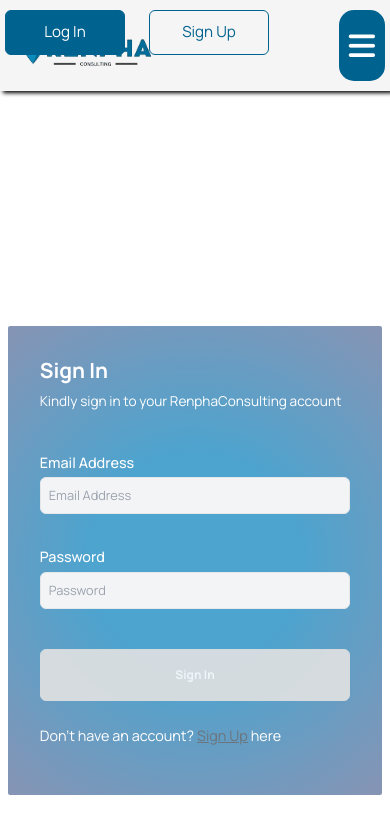
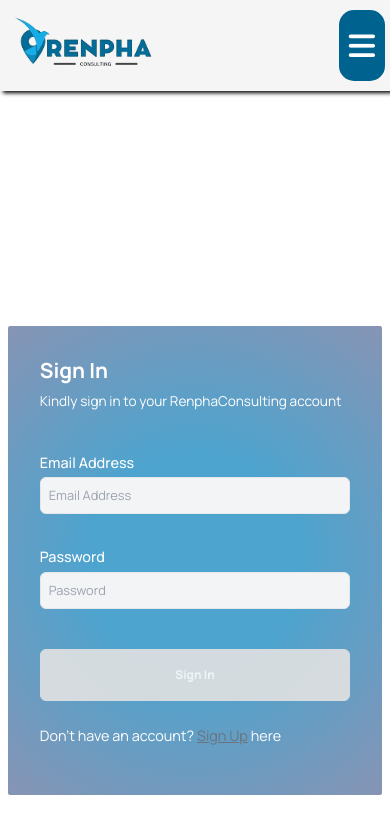
Before and after one commit to samscript18/renphaconsult, a Next.js app: page /login in a window 390 px wide. Shown: the top 834 px of the page. Built offline with nearby package versions, Linux system fonts and the light colour scheme; no server answers.

Commit message:
update login navbar

```diff
--- a/src/components/ui/navbar.tsx
+++ b/src/components/ui/navbar.tsx
@@ -7,7 +7,7 @@
     <>
       <nav className="relative">
         <Image src={logo} width={150} height={100} alt="logo" />
-        <div className="flex justify-center items-center gap-6 absolute md:top-[1.5rem] md:right-[10rem]">
+        <div className="hidden md:flex justify-center items-center gap-6 absolute md:top-[1.5rem] md:right-[10rem]">
           <Link
             href={"/login"}
             className={`min-w-[120px] disabled:opacity-[.9] disabled:text-[rgb(34,34,34)] disabled:bg-[#e2e2e2] disabled:font-bold disabled:border-[#e2e2e2] disabled:cursor-not-allowed px-2 py-2.5 rounded-md text-[.95rem] bg-[#00628f] text-white cursor-pointer border-[1.5px] border-[#00628f] flex items-center justify-center gap-4 no-underline`}
```
